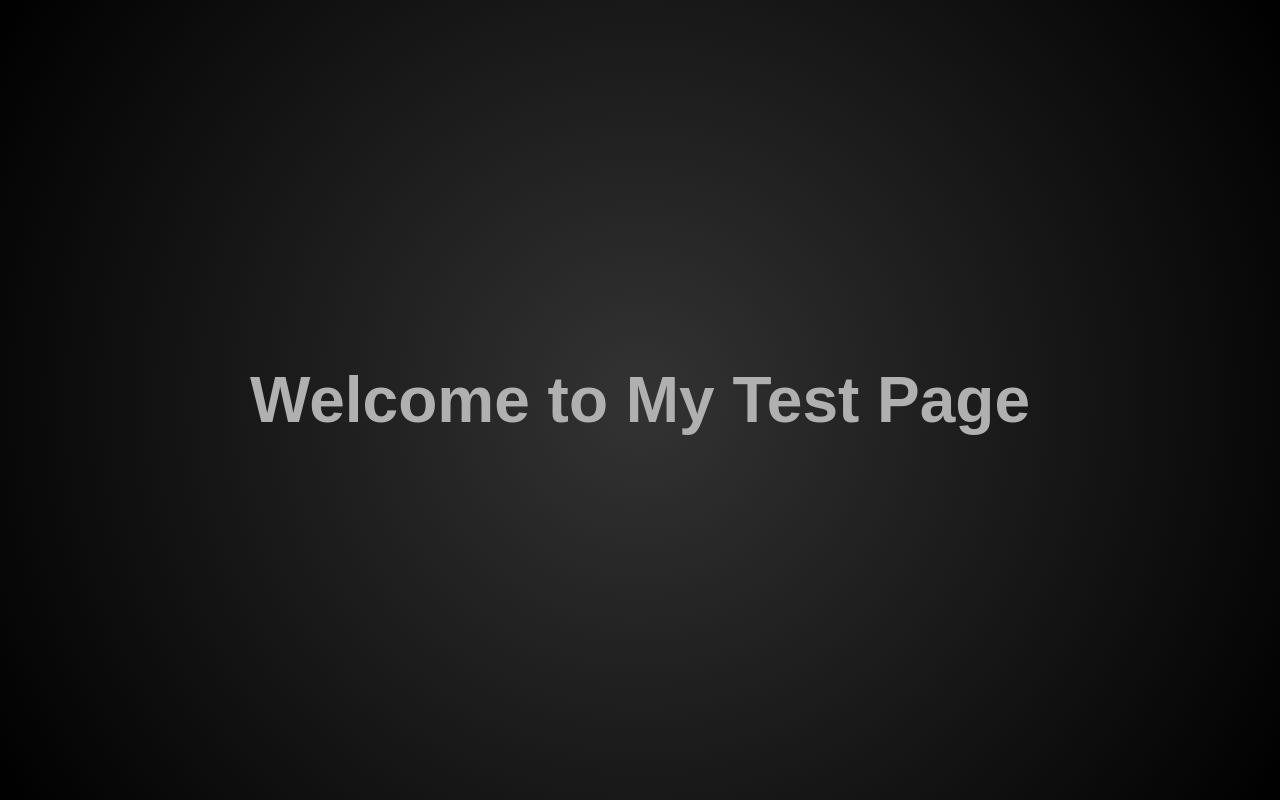
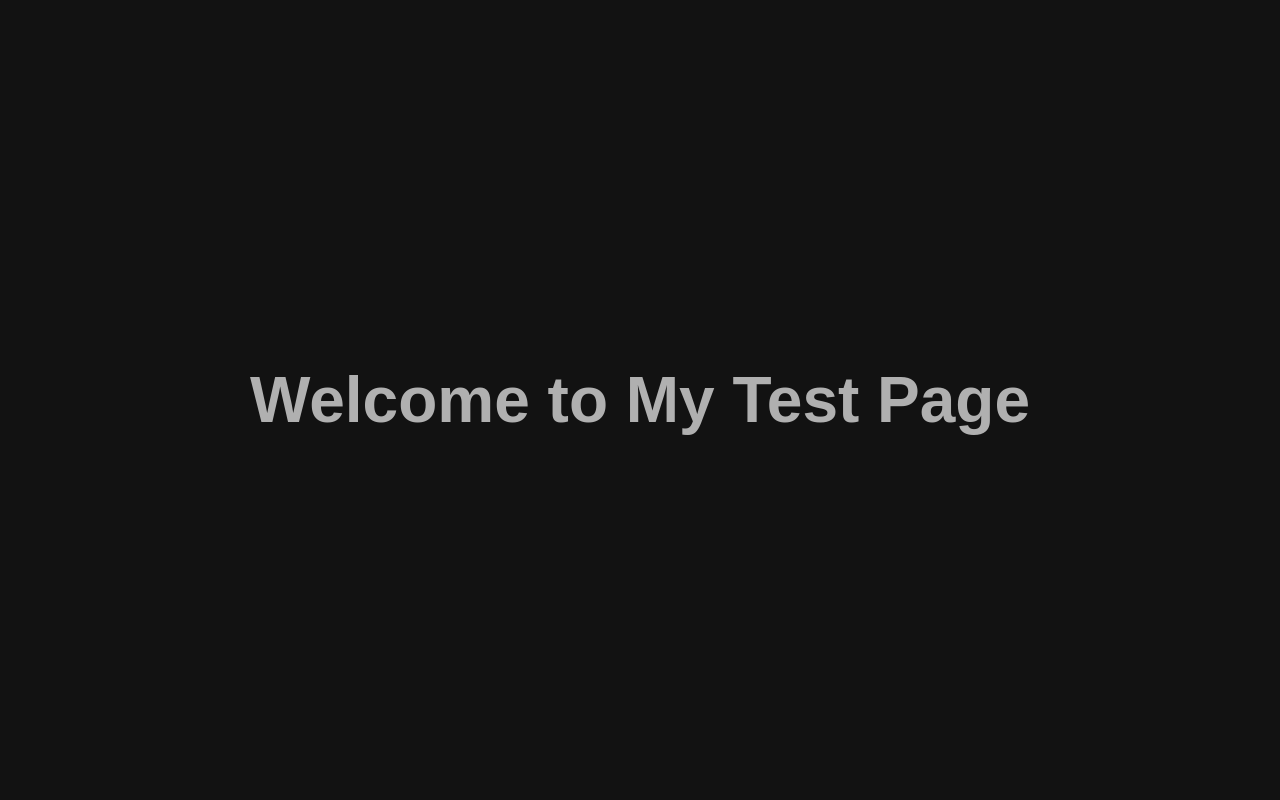
Before and after one commit to ee2k/ee2k.github.io, a plain HTML site: page index.html in a window 1280 px wide. Drawn offline with Linux system fonts and the light colour scheme.

Commit message:
Update index.html

```diff
--- a/index.html
+++ b/index.html
@@ -7,7 +7,7 @@
             margin: 0; /* Removes default margin */
             padding: 0; /* Removes default padding */
             background-color: #121212;
-            background: radial-gradient(circle, #333333 0%, #000000 100%);
+/*            background: radial-gradient(circle, #333333 0%, #000000 100%);*/
             color: #B0B0B0; /* Gray text */
             font-family: Arial, sans-serif; /* Set a default font */
             display: flex;
@@ -19,6 +19,7 @@
         }
         h1 {
             font-size: 4em;
+            text-align: center;
         }
     </style>
 </head>
```
